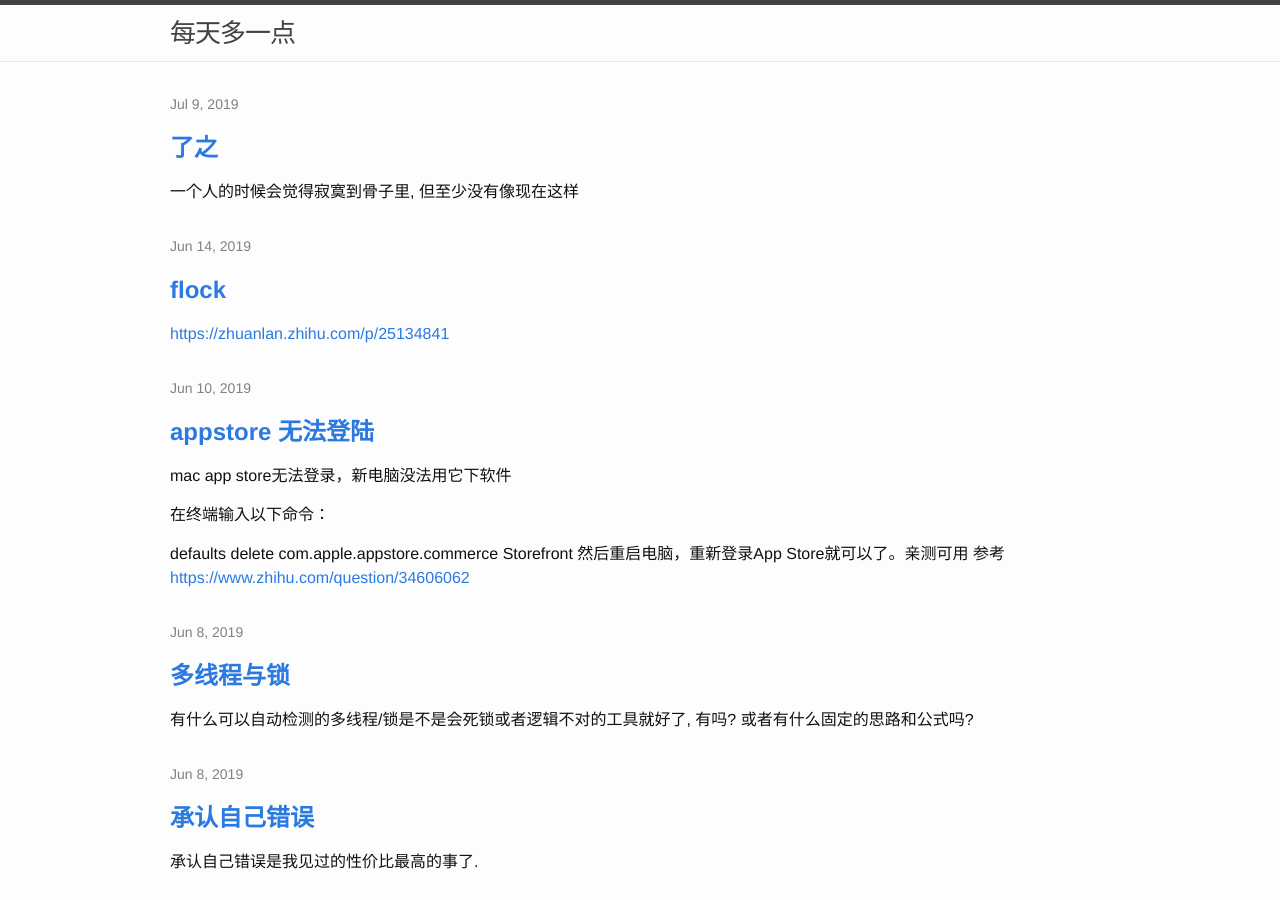
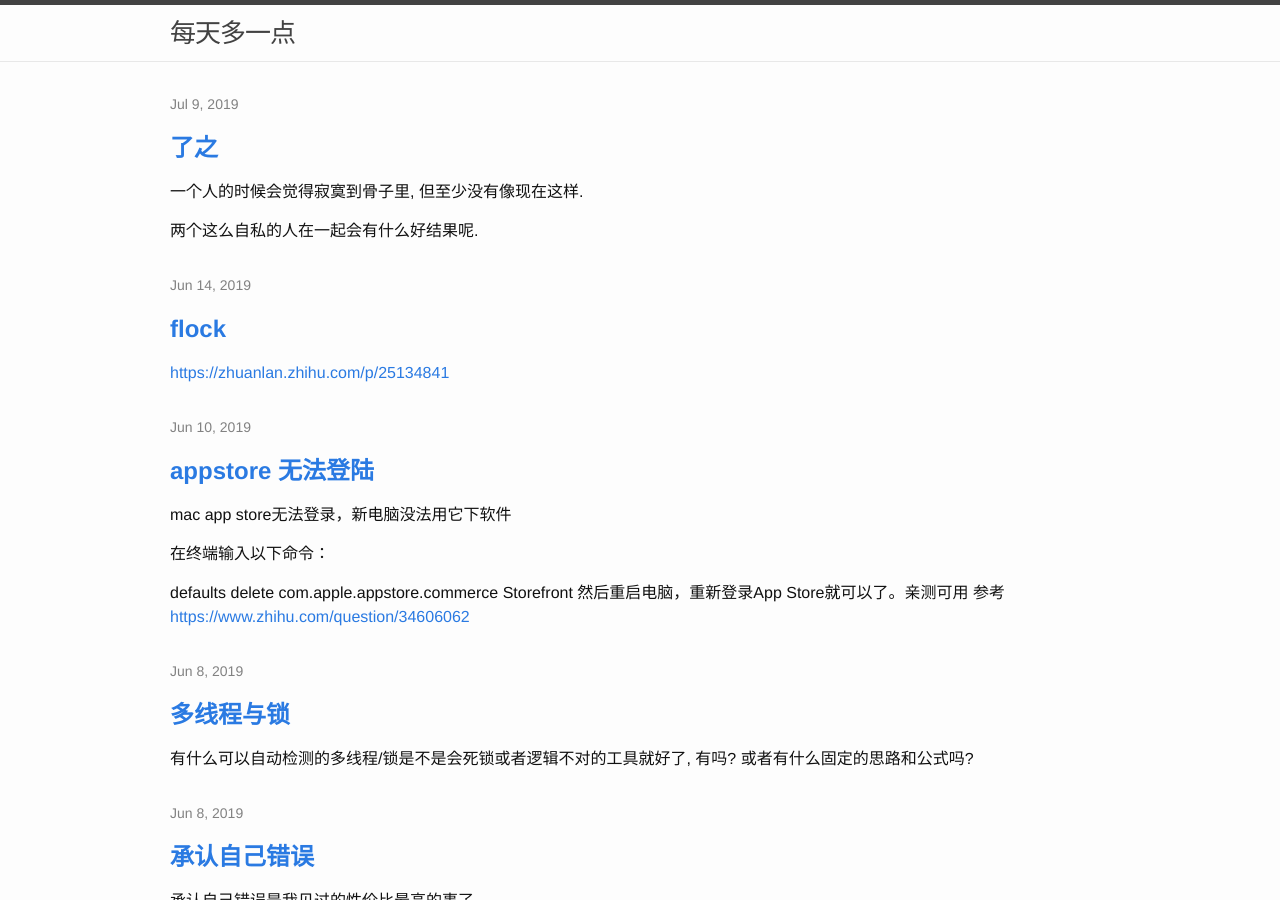
Before and after one commit to childe/gitcommit.today, a Jekyll site: the page built from index.html, in a window 1280 px wide and 900 px high. Built offline with Jekyll 4.4.1, drawn with Linux system fonts in a browser that asks for light colours; the list of posts is cut into pages by our own code.

Commit message:
modified:   _posts/2019-07-09-today.md

```diff
--- a/_posts/2019-07-09-today.md
+++ b/_posts/2019-07-09-today.md
@@ -6,4 +6,6 @@ layout: post
 
 ---
 
-一个人的时候会觉得寂寞到骨子里, 但至少没有像现在这样
+一个人的时候会觉得寂寞到骨子里, 但至少没有像现在这样.
+
+两个这么自私的人在一起会有什么好结果呢.
```
